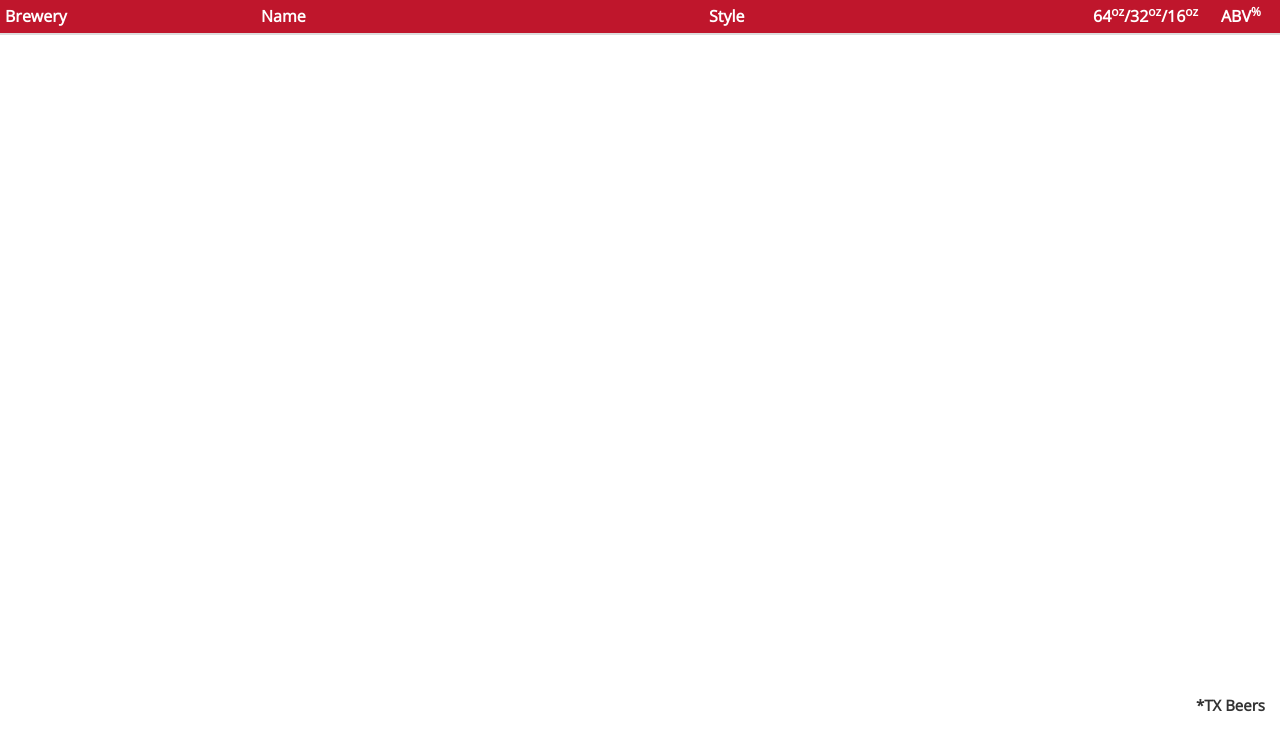
After one commit to gtmanfred/taplist, a Flask app: page /scroll in a window 1280 px wide. The commit adds this page. Shown: the top 751 px of the page. Run offline with Flask 2, Linux system fonts and the light colour scheme; data that the repository does not hold is empty; some libraries are stand-ins or nearby versions.

Commit message:
add scroll as a seperate page

```diff
--- a/app/templates/base.html
+++ b/app/templates/base.html
@@ -34,15 +34,5 @@
     </head>
     <body>
         {% block content %}{% endblock %}
-        <script type="text/javascript">
-            function scroll(speed) {
-                $(beers).animate({scrollTop: $(beertable).height() - $(beers).height()}, speed, "linear", function(){
-                        $(this).animate({scrollTop: 0}, speed, "linear");
-                });
-            }
-            speed = 200000;
-            scroll(speed)
-            setInterval(function(){scroll(speed)}, speed * 2 + 5000);
-        </script>
     </body>
 </html>
--- /dev/null
+++ b/app/templates/scroll.html
@@ -0,0 +1,40 @@
+{% extends "base.html" %}
+{% block content -%}
+        <table class="table table-condensed table-striped">
+            <thead>
+                <tr>
+                    <th class="th1">Brewery</th>
+                    <th class="th2">Name</th>
+                    <th class="th3">Style</th>
+                    <th class="th4">64<sup>oz</sup>/32<sup>oz</sup>/16<sup>oz</sup></th>
+                    <th class="th5">ABV<sup>%</sup></th>
+                </tr>
+            </thead>
+        </table>
+        <div class="scrollable bodycontainer" id="beers">
+            <table class="table table-condensed table-striped">
+                <tbody style='font-weight:bold;' id="beertable">
+                    {%- for beer in beers %}
+                    <tr>
+                        <td class="th1">{{ beer['brewery'] }}</td>
+                        <td class="th2">{{ beer['name']}}</td>
+                        <td class="th3">{{ beer['type']}}</td>
+                        <td class="th4">{{ "%s / %s / %s"|format(beer['growler'], beer['half'], beer['pint'])|replace('.0', '') }}</td>
+                        <td class="th5">{{ beer['content'] }} %</td>
+                    </tr>
+                {%- endfor %}
+                </tbody>
+            </table>
+        </div>
+        <div style="float:right;padding-right:15px;padding-bottom:15px;">*TX Beers</div>
+        <script type="text/javascript">
+            function scroll(speed) {
+                $(beers).animate({scrollTop: $(beertable).height() - $(beers).height()}, speed, "linear", function(){
+                        $(this).animate({scrollTop: 0}, speed, "linear");
+                });
+            }
+            speed = 200000;
+            scroll(speed)
+            setInterval(function(){scroll(speed)}, speed * 2 + 5000);
+        </script>
+{% endblock -%}
--- a/app/views.py
+++ b/app/views.py
@@ -40,10 +40,14 @@ def entry():
     else:
         return render_template('entry.html', title='Entry', form=form)
 
-
-#unused and r isn't a method or variable that's defined
-#def update_list(name):
-#    beer = json.loads(r.get(name).decode())
+@app.route('/scroll', methods=['GET'])
+def scroll():
+    pool = redis.ConnectionPool(host='localhost', port=6379, db=0)
+    r = redis.Redis(connection_pool=pool)
+    beers = [json.loads(r.get(key).decode()) for key in r.keys('beer_*')]
+    beers.sort(key=operator.itemgetter('brewery', 'name'))
+    return render_template('scroll.html', title='Beer List',
+                           beers=[beer for beer in beers if beer['active']])
 
 
 @app.route('/edit', methods=['GET', 'POST'])
```
